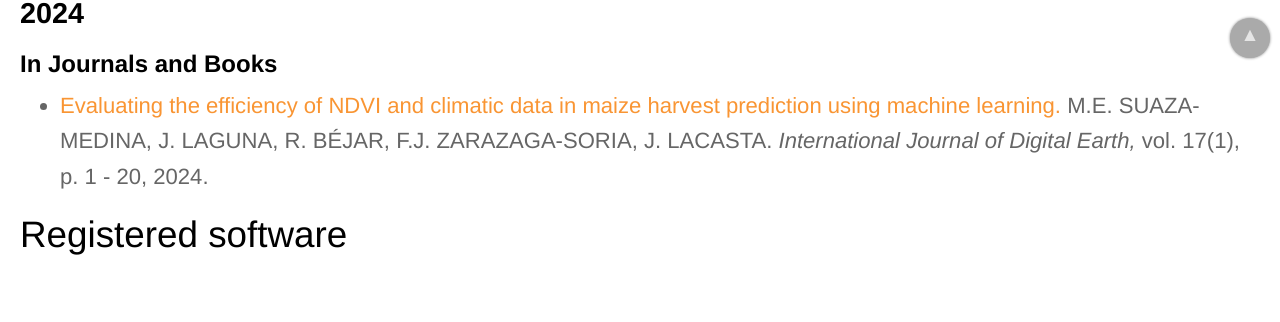
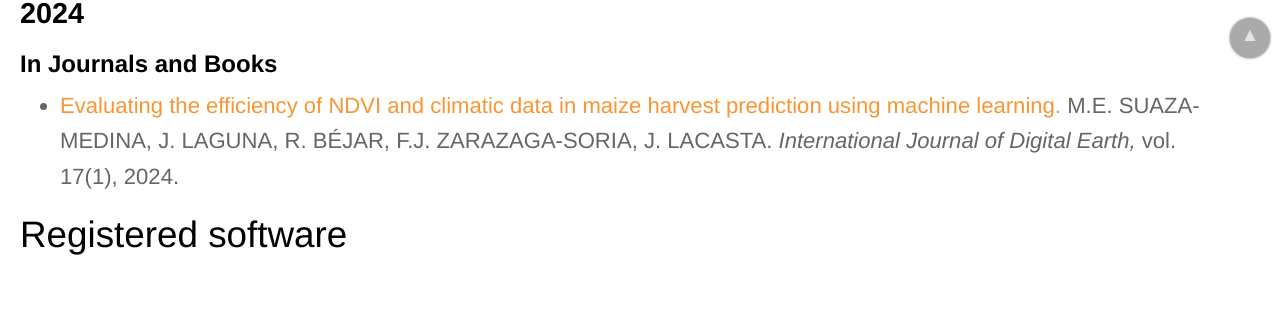
Before and after one commit to IAAA-Lab/IAAA-Lab.github.io, a Jekyll site: the page built from _staff/jlagunar.md, in a window 1280 px wide. Shown: the part 820-1142 px from the top of the page. Built offline with Jekyll 4.4.1, drawn with Linux system fonts in a browser that asks for light colours.

Commit message:
Update papers.yml

```diff
--- a/_data/papers.yml
+++ b/_data/papers.yml
@@ -14,7 +14,7 @@
   url: https://www.tandfonline.com/doi/full/10.1080/17538947.2024.2359565
   authors:   M.E. SUAZA-MEDINA, J. LAGUNA, R. BÉJAR, F.J. ZARAZAGA-SORIA, J. LACASTA
   publication: "International Journal of Digital Earth"
-  publication_detail: "vol. 17(1), p. 1 - 20"
+  publication_detail: "vol. 17(1)"
   year: 2024
   doi: 10.1080/17538947.2024.2359565
 # -------------------
```
